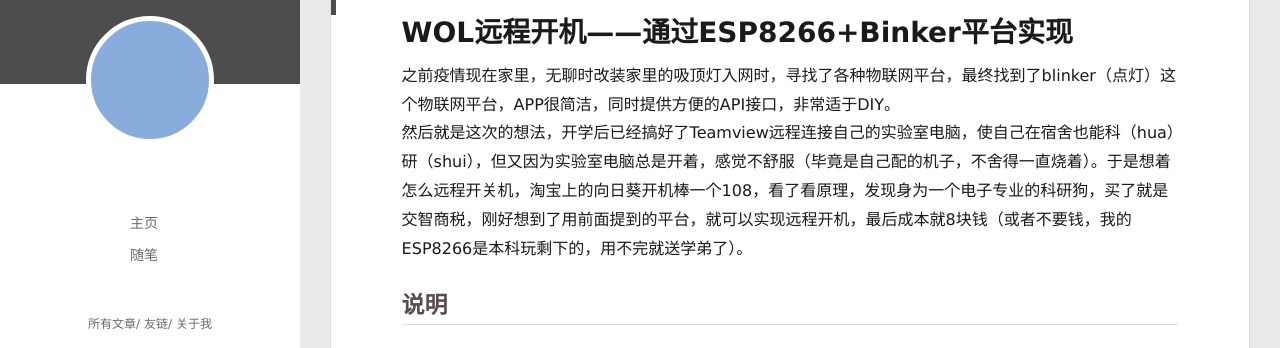
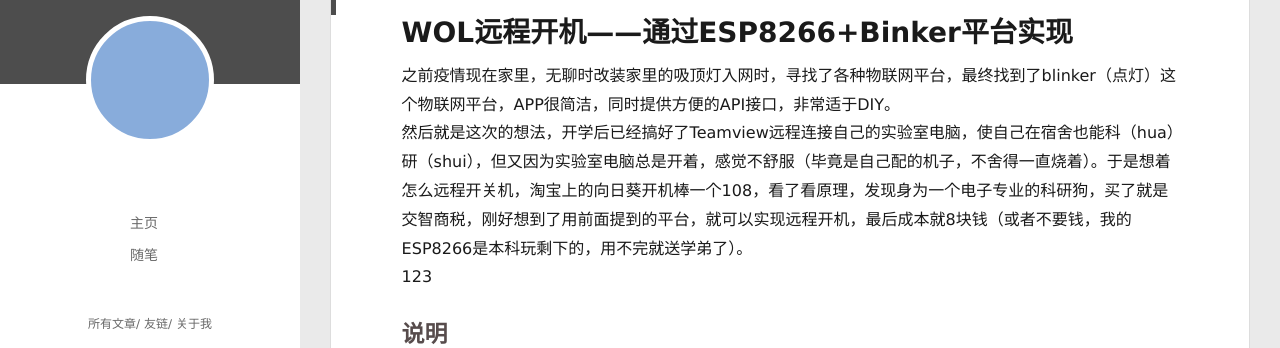
Before and after one commit to BCSummer/BCSummer.github.io, a plain HTML site: page 2021/04/29/WOL远程开机/index.html in a window 1280 px wide. Shown: the part 96-444 px from the top of the page. Drawn offline with Linux system fonts and the light colour scheme; no server answers.

Commit message:
Site updated: 2021-04-30 00:14:57

```diff
--- a/2021/04/29/WOL远程开机/index.html
+++ b/2021/04/29/WOL远程开机/index.html
@@ -32,7 +32,7 @@
 <meta property="og:image" content="http://example.com/%5Cappset6.png">
 <meta property="og:image" content="http://example.com/%5Cappset7.jpg">
 <meta property="article:published_time" content="2021-04-29T13:58:19.000Z">
-<meta property="article:modified_time" content="2021-04-29T14:41:57.729Z">
+<meta property="article:modified_time" content="2021-04-29T16:14:09.984Z">
 <meta property="article:author" content="BC Wu">
 <meta name="twitter:card" content="summary">
 <meta name="twitter:image" content="http://example.com/2021/04/29/WOL%E8%BF%9C%E7%A8%8B%E5%BC%80%E6%9C%BA/%E5%8E%9F%E7%90%86.png">
@@ -191,7 +191,7 @@
 
     <div class="article-entry" itemprop="articleBody">
 
-        <h1 id="WOL远程开机——通过ESP8266-Binker平台实现"><a href="#WOL远程开机——通过ESP8266-Binker平台实现" class="headerlink" title="WOL远程开机——通过ESP8266+Binker平台实现"></a>WOL远程开机——通过ESP8266+Binker平台实现</h1><p>之前疫情现在家里，无聊时改装家里的吸顶灯入网时，寻找了各种物联网平台，最终找到了blinker（点灯）这个物联网平台，APP很简洁，同时提供方便的API接口，非常适于DIY。<br>然后就是这次的想法，开学后已经搞好了Teamview远程连接自己的实验室电脑，使自己在宿舍也能科（hua）研（shui），但又因为实验室电脑总是开着，感觉不舒服（毕竟是自己配的机子，不舍得一直烧着）。于是想着怎么远程开关机，淘宝上的向日葵开机棒一个108，看了看原理，发现身为一个电子专业的科研狗，买了就是交智商税，刚好想到了用前面提到的平台，就可以实现远程开机，最后成本就8块钱（或者不要钱，我的ESP8266是本科玩剩下的，用不完就送学弟了）。</p>
+        <h1 id="WOL远程开机——通过ESP8266-Binker平台实现"><a href="#WOL远程开机——通过ESP8266-Binker平台实现" class="headerlink" title="WOL远程开机——通过ESP8266+Binker平台实现"></a>WOL远程开机——通过ESP8266+Binker平台实现</h1><p>之前疫情现在家里，无聊时改装家里的吸顶灯入网时，寻找了各种物联网平台，最终找到了blinker（点灯）这个物联网平台，APP很简洁，同时提供方便的API接口，非常适于DIY。<br>然后就是这次的想法，开学后已经搞好了Teamview远程连接自己的实验室电脑，使自己在宿舍也能科（hua）研（shui），但又因为实验室电脑总是开着，感觉不舒服（毕竟是自己配的机子，不舍得一直烧着）。于是想着怎么远程开关机，淘宝上的向日葵开机棒一个108，看了看原理，发现身为一个电子专业的科研狗，买了就是交智商税，刚好想到了用前面提到的平台，就可以实现远程开机，最后成本就8块钱（或者不要钱，我的ESP8266是本科玩剩下的，用不完就送学弟了）。<br>123</p>
 <h2 id="说明"><a href="#说明" class="headerlink" title="说明"></a>说明</h2><p>本方法适合没公网IP的、没自己服务器的、没高级路由器的三无玩家，有以上几个的也可以这么搞，但没必要，毕竟（教程一堆）：</p>
 <ol>
 <li>宽带是公网IP的直接走内网映射</li>
```
Also changed, not shown: index.html (+1 -1 lines).
